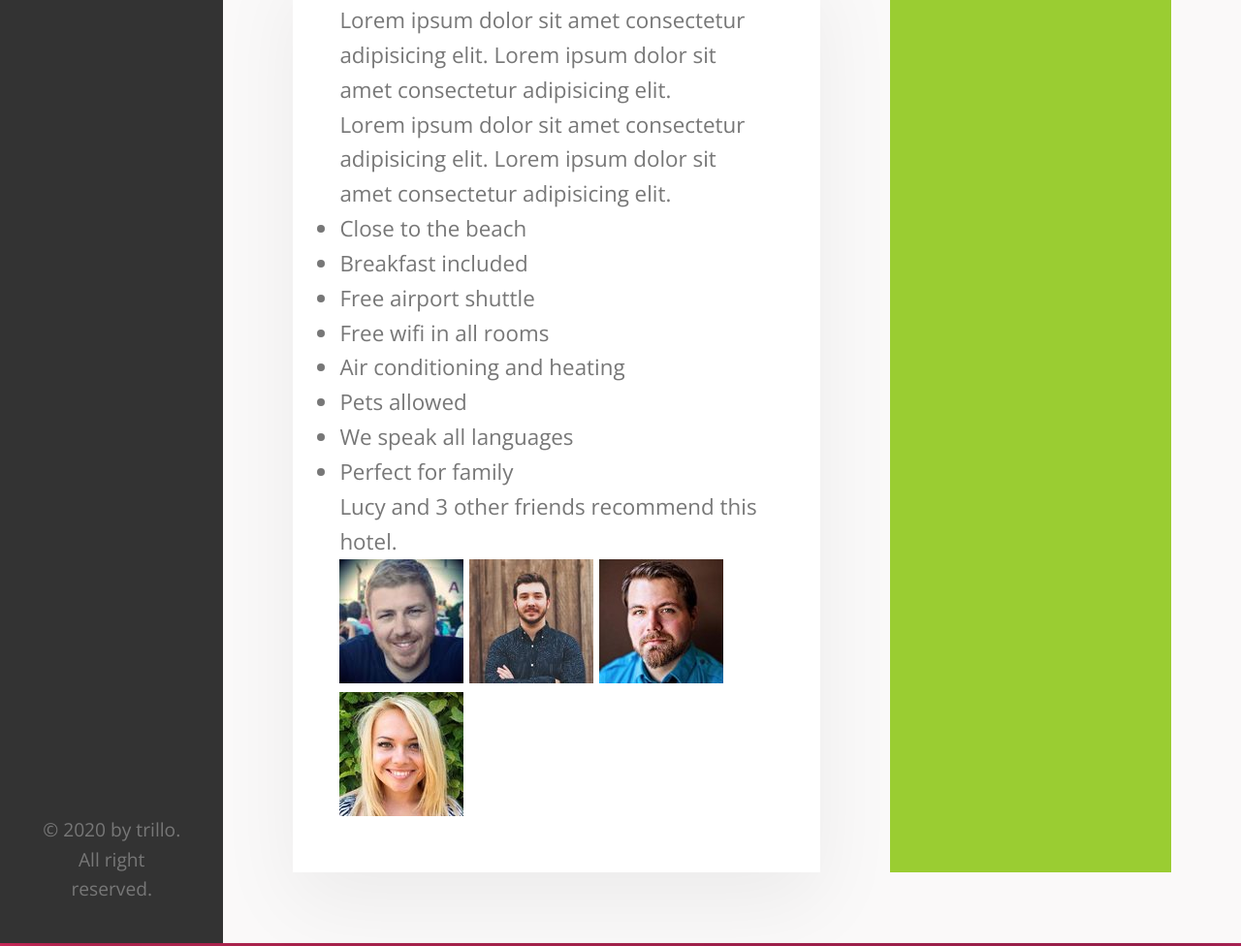
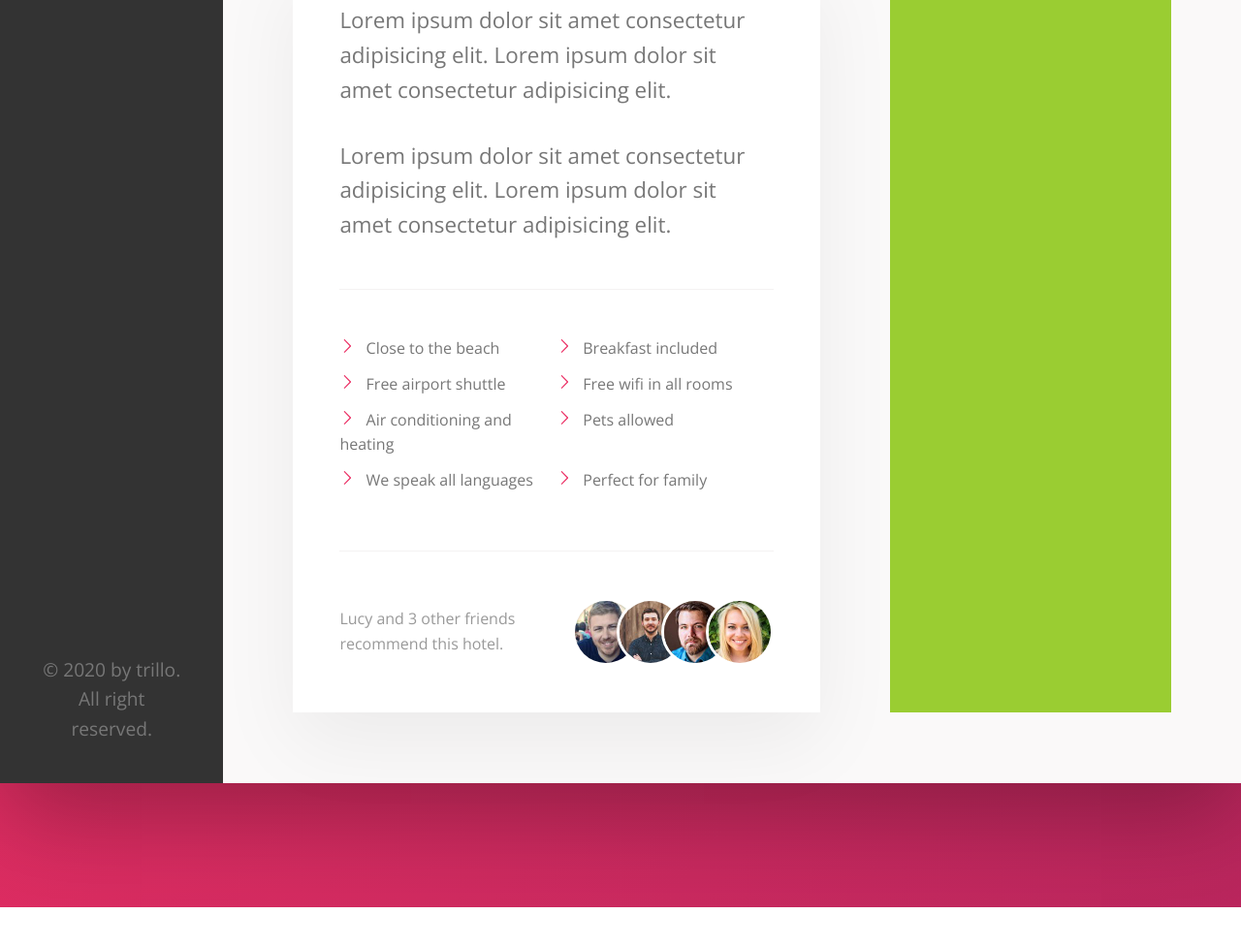
Before and after one commit to kentcheung2000/advanced-css-course, a website: page Trillo/starter/index.html in a window 1280 px wide. Shown: the part 726-1702 px from the top of the page at 97% size. After the commit the page ends 1662 px from the top, so only its background shows below. Drawn offline with nearby package versions, Linux system fonts and the light colour scheme.

Commit message:
Building the description section part 2 (Lesson 83)

```diff
--- a/Trillo/starter/sass/_components.scss
+++ b/Trillo/starter/sass/_components.scss
@@ -288,3 +288,78 @@
     box-shadow: none;
   }
 }
+
+/////////////////////////////////////////
+// PARAGRAPH
+.paragraph:not(:last-of-type){
+  margin-bottom: 2rem;
+}
+
+/////////////////////////////////////////
+// LIST
+.list{
+  list-style: none;
+  margin: 3rem 0;
+  padding: 3rem 0;
+  border-top: var(--line);
+  border-bottom: var(--line);
+
+  display: flex;
+  flex-wrap: wrap;
+
+  &__item {
+    flex: 0 0 50%;
+    margin-bottom: .7rem;
+    font-size: 1rem;
+  }
+
+  &__item::before {
+    content: "";
+    display: inline-block;
+    height: 1rem;
+    width: 1rem;
+    margin-right: .7rem;
+
+    // older browsers
+    // background-image: url(../img/chevron-thin-right.svg);
+    // background-size: cover;
+
+    //Newer browsers - masks
+    background-color: var(--color-primary);
+    -webkit-mask-image: url(../img/chevron-thin-right.svg);
+    -webkit-mask-size: cover;
+    mask-image: url(../img/chevron-thin-right.svg);
+    mask-size: cover;
+  }
+
+}
+
+/////////////////////////////////////////
+// RECOMMEND
+.recommend {
+  font-size: 1rem;
+  color: var(--color-grey-dark-3);
+
+  display: flex;
+  align-items: center;
+
+  &__count {
+    margin-right: auto;
+  }
+
+  &__friends {
+    display: flex;
+  }
+
+  &__photo {
+    box-sizing: content-box;
+    height: 4rem;
+    width: 4rem;
+    border-radius: 50%;
+    border: 3px solid #fff;
+
+    &:not(:last-child){
+      margin-right: -1.5rem;;
+    }
+  }
+}
```
Also changed, not shown: Trillo/starter/css/style.css.
